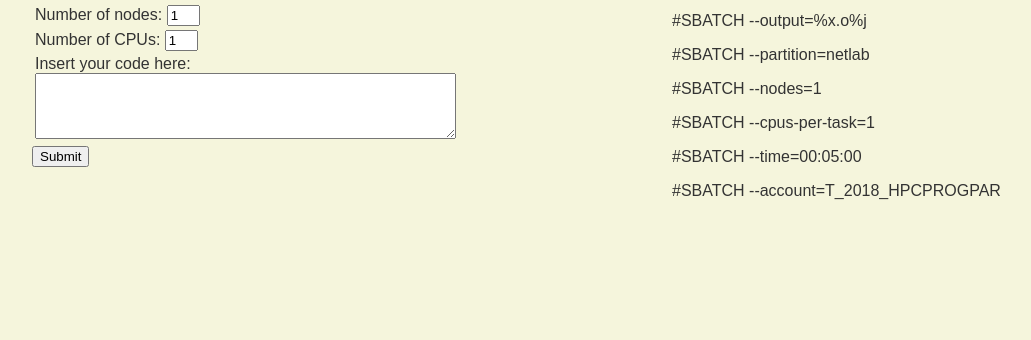
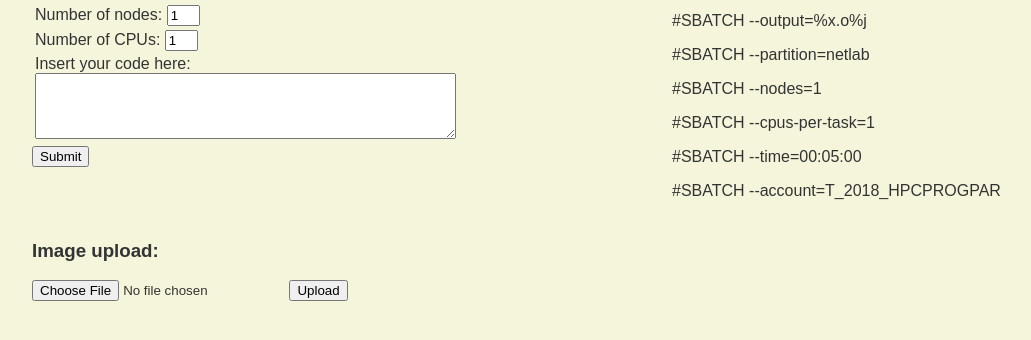
Before and after one commit to lbattistini/Slurm-Web-Interface, a plain HTML site: page index.html in a window 1280 px wide. Shown: the part 198-538 px from the top of the page, without its empty margins (96-1127 px from the left). Drawn offline with Linux system fonts and the light colour scheme.

Commit message:
add image upload front-end side
Signed-off-by: Luca Battistini <luca.battistini2@studenti.unipr.it>

```diff
--- a/index.html
+++ b/index.html
@@ -43,10 +43,18 @@
                     <textarea id="fyourCode" rows="4" cols="50"  oninput="updateScript('yourCode')"></textarea>
                 </td>
             </tr>
-        </table>
-                <input type="text" id="result" name="script" value="changeme" hidden="hidden">
+            </table>
+            <input type="text" id="result" name="script" value="changeme" hidden="hidden">
                 <button type="button" onclick="send()"> Submit</button>
-	</form>
+         </form>
+         <br><br><br>
+            <h3>Image upload:</h3>
+            <form action="cgi/imagehandler.py">
+                <input type="file" id="fileupload" onchange="checkimgsize(this)" name="pic" accept="image/*">
+                <input type="submit" value="Upload">
+            </form>
+
+
             </div>
         </div>
         <div class="split right">
@@ -240,6 +248,26 @@
 		}
 	}
 
+    function upload() {
+        var fu = document.getElementById("fileupload");
+    }
+
+    function checkimgsize(input) {
+        const MAXSIZE = 1; // max : N MB
+        if(input.files && input.files[0]) {
+            var lsize = input.files[0].size;
+            lsize = (lsize/1024)/1024; //MB conv.
+            if(lsize < MAXSIZE) {
+                //ok...
+            }
+                else {
+                        var message = "Image size must be <= " + MAXSIZE + " MB";
+                        alert(message);
+                        document.getElementById("fileupload").value = "";
+                }
+        }
+    }
+
 	//cookies management
 	function setCookie(cname, cvalue, exdays) {
 		var d = new Date();
```
